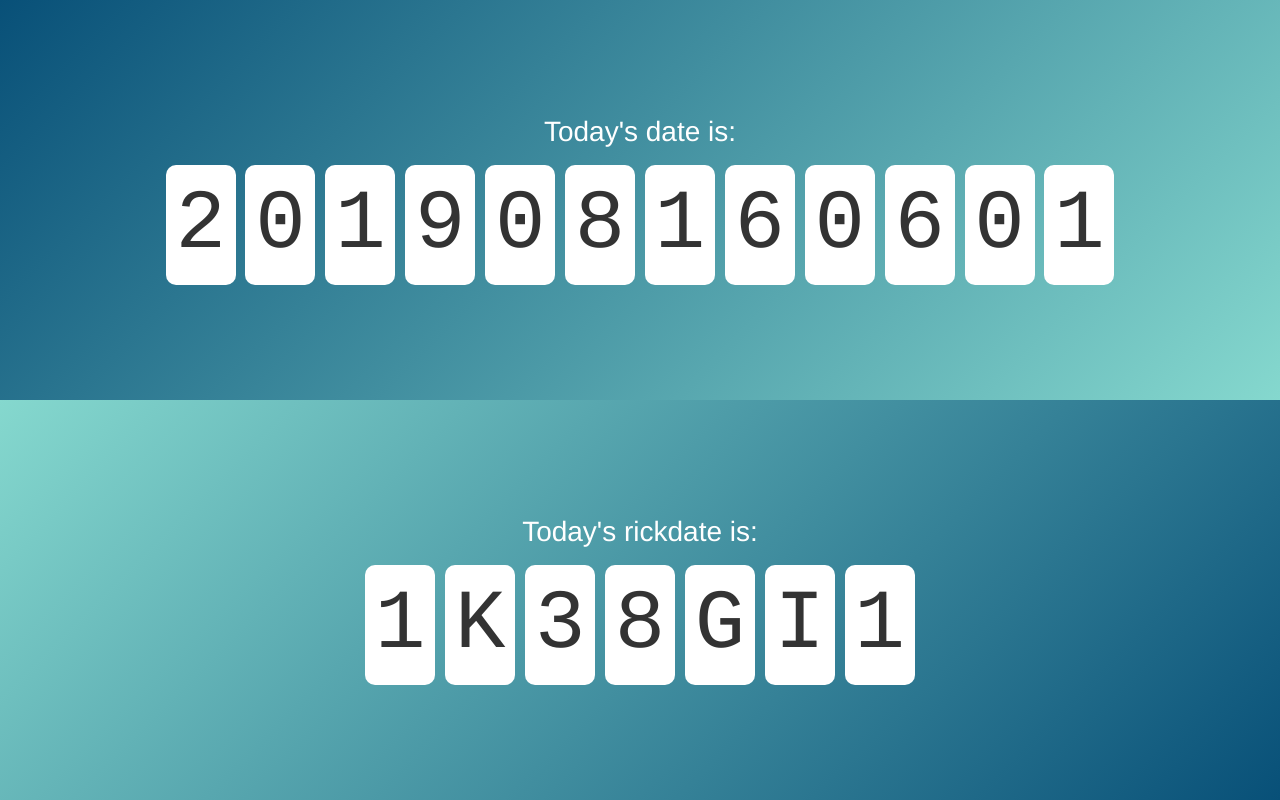
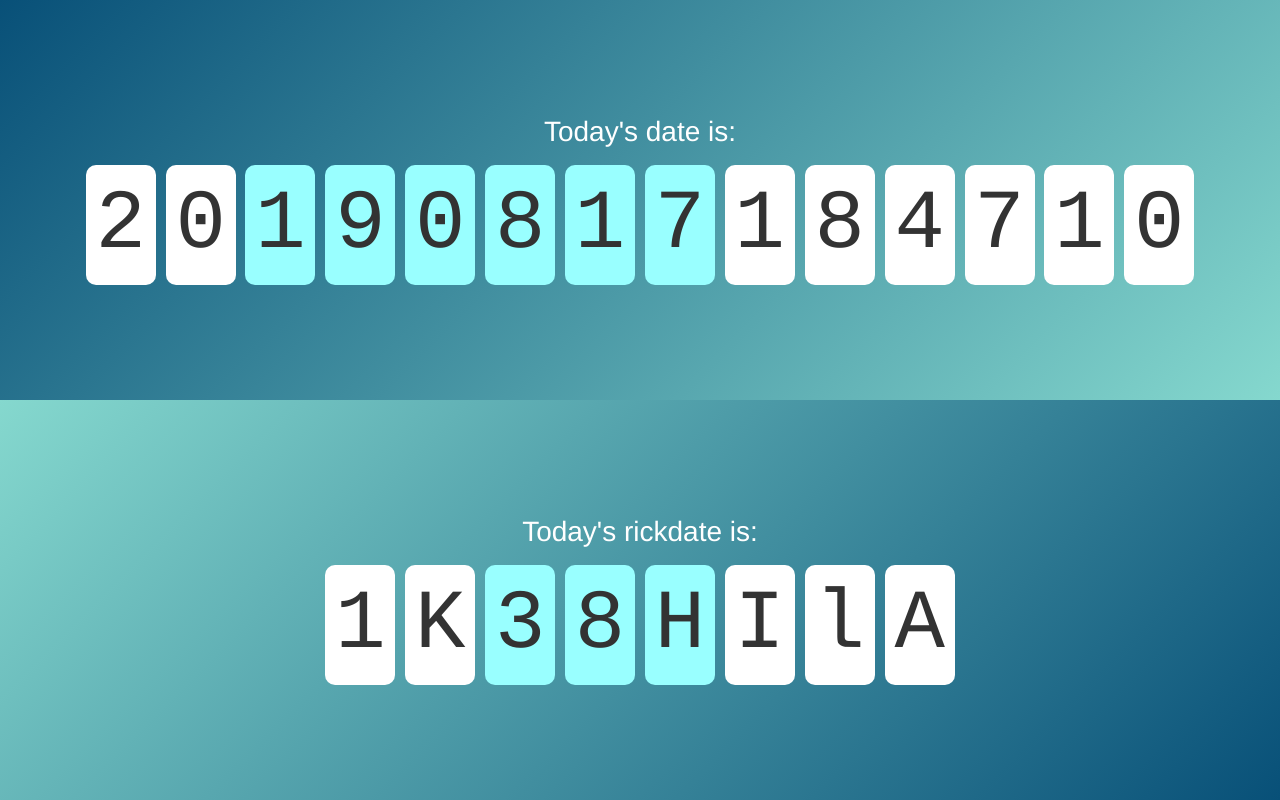
Before and after one commit to lastres0rt/rick-date, a plain HTML site: page index.html in a window 1280 px wide. Drawn offline with nearby package versions, Linux system fonts and the light colour scheme.

Commit message:
add clock functionality

```diff
--- a/css/styles.css
+++ b/css/styles.css
@@ -40,3 +40,29 @@ p {
 	text-align: center;
   	font-family: Courier, sans-serif;
   	font-size: 6em;
+}
+
+.year, .tenyear, .month, .tenmonth, .day, .tenday {
+	background-color: #9FF;
+}
+
+.rick .tenyear {
+	background-color: #fff;
+}
+
+/*
+.month, .tenmonth {
+	background-color: #9FF;
+}
+
+.day, .tenday {
+	background-color: #6DD;
+}
+
+.hour, .tenhour {
+	background-color: #3DD;
+}
+
+.minute, .tenminute {
+	background-color: #0bb;
+}*/
--- a/index.html
+++ b/index.html
@@ -21,30 +21,33 @@
 	<div class ="clock">
 		<div class="vertical-center">
 			<p>Today's date is:</p>
-			<div class="digit thousandyear">2</div>
-			<div class="digit hundredyear">0</div>
+			<div class="digit thousandyear toggle">2</div>
+			<div class="digit hundredyear toggle">0</div>
 			<div class="digit tenyear">1</div>
 			<div class="digit year">9</div>
 			<div class="digit tenmonth">0</div>
 			<div class="digit month">8</div>
 			<div class="digit tenday">1</div>
 			<div class="digit day">6</div>
-			<div class="digit tenhour">0</div>
-			<div class="digit hour">6</div>
+			<div class="digit tenhour">1</div>
+			<div class="digit hour">8</div>
 			<div class="digit tenminute">0</div>
 			<div class="digit minute">1</div>
+			<div class="digit tensecond">0</div>
+			<div class="digit second">1</div>
 		</div>
 	</div>
 	<div class ="rick clock">
 		<div class="vertical-center">
 			<p>Today's rickdate is:</p>
-			<div class="digit hundredyear">1</div>
-			<div class="digit tenyear">K</div>
+			<div class="digit hundredyear toggle">1</div>
+			<div class="digit tenyear toggle">K</div>
 			<div class="digit year">3</div>
 			<div class="digit month">8</div>
 			<div class="digit day">G</div>
 			<div class="digit hour">I</div>
 			<div class="digit minute">1</div>
+			<div class="digit second">0</div>
 		</div>
 	</div>
 
--- a/js/app.js
+++ b/js/app.js
@@ -6,5 +6,56 @@ $(function() {
 
   //First, take the current year (which is often shortened to the last base-36 digit)
   //Then the month
-  //Then the date
+  //Then the date\
+// Create two variable with the names of the months and days in an array
+
+var rickstr = "0123456789ABCDEFGHIJKLMNOPQRSTUVWXYZ";
+var jimstr = "0123456789ABCDEFGHIJKLMNOPQRSTUVWXYZabcdefghijklmnopqrstuvwxy";
+
+setInterval( function() {
+  var seconds = new Date().getSeconds();
+  $(".tensecond").html(Math.floor(seconds/10 % 10));
+  $(".second").html(seconds % 10);
+  $(".rick .second").html(jimstr.charAt(seconds));
+    },1000);
+
+setInterval( function() {
+  var minutes = new Date().getMinutes();
+  $(".tenminute").html(Math.floor(minutes/10 % 10));
+  $(".minute").html(minutes % 10);
+  $(".rick .minute").html(jimstr.charAt(minutes));
+    },1000);
+
+setInterval( function() {
+  var hours = new Date().getHours();
+  $(".tenhour").html(Math.floor(hours/10 % 10));
+  $(".hour").html(hours % 10);
+  $(".rick .hour").html(rickstr.charAt(hours));
+    }, 1000);
+
+setInterval( function() {
+  var days = new Date().getDate();
+  $(".tenday").html(Math.floor(days/10 % 10));
+  $(".day").html(days % 10);
+  $(".rick .day").html(rickstr.charAt(days));
+    }, 1000);
+
+  setInterval( function() {
+  var months = new Date().getMonth();
+  months++;
+  $(".tenmonth").html(Math.floor(months/10 % 10));
+  $(".month").html(months % 10);
+  $(".rick .month").html(rickstr.charAt(months));
+    }, 1000);
+
+  setInterval( function() {
+  var years = new Date().getFullYear();
+  $(".thousandyear").html(Math.floor(years/1000 % 10));
+  $(".hundredyear").html(Math.floor(years/100 % 10));
+  $(".tenyear").html(Math.floor(years/10 % 10));
+  $(".year").html(years % 10);
+  $(".rick .hundredyear").html(rickstr.charAt(Math.floor(years/Math.pow(36,2) % 36)));
+  $(".rick .tenyear").html(rickstr.charAt(Math.floor(years/36 % 36)));
+  $(".rick .year").html(rickstr.charAt(years % 36));
+    }, 1000);
 });
```
